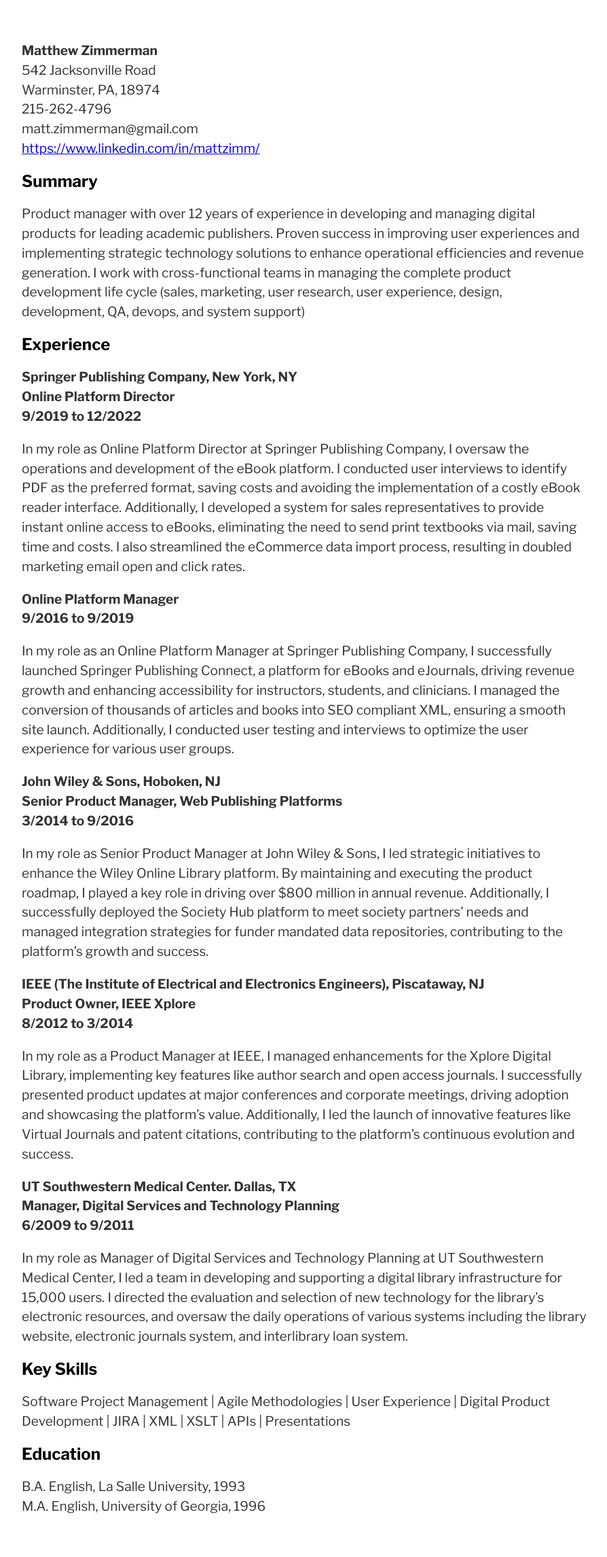
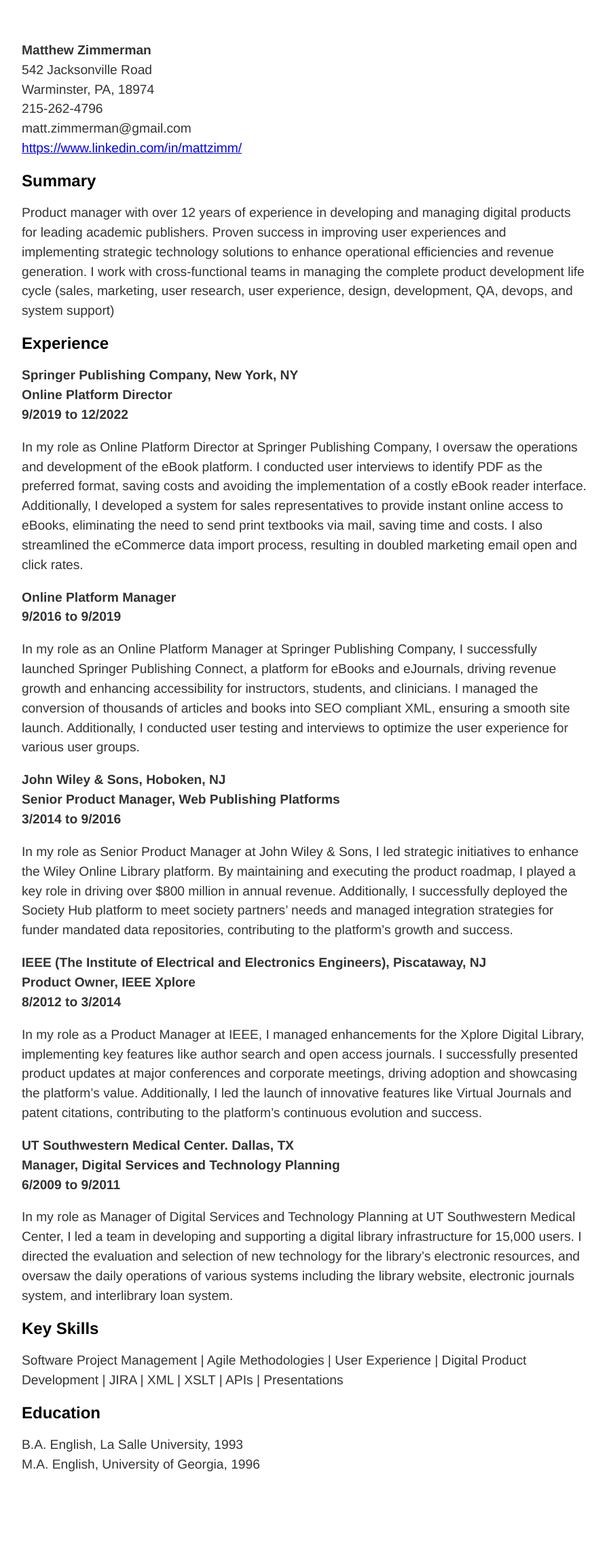
Before and after one commit to mattznyc/mattznyc.github.io, a Jekyll site: the page resume/index.html, which Jekyll copies as it is, in a window 1280 px wide. Shown: the whole page at 68% size, without its empty margins (192-1086 px from the left). Built offline with Jekyll 4.4.1, drawn with Linux system fonts in a browser that asks for light colours; after the commit the page ends 2228 px from its top, so only the background shows below that.

Commit message:
changed font to helvetica

```diff
--- a/resume/index.html
+++ b/resume/index.html
@@ -12,12 +12,12 @@
         }
         h1 {
     font-size: 1.5em;
-    font-family:'Libre Franklin', 'Arial', 'Sans-Serif';
+    font-family:'Helvetica', 'Arial', 'Sans-Serif';
         }
 
         p {
     font-size: 1.2em;
-    font-family:'Libre Franklin', 'Arial', 'Sans-Serif';
+    font-family:'Helvetica', 'Arial', 'Sans-Serif';
     line-height: 1.5em;
     color: #333;
 
```
